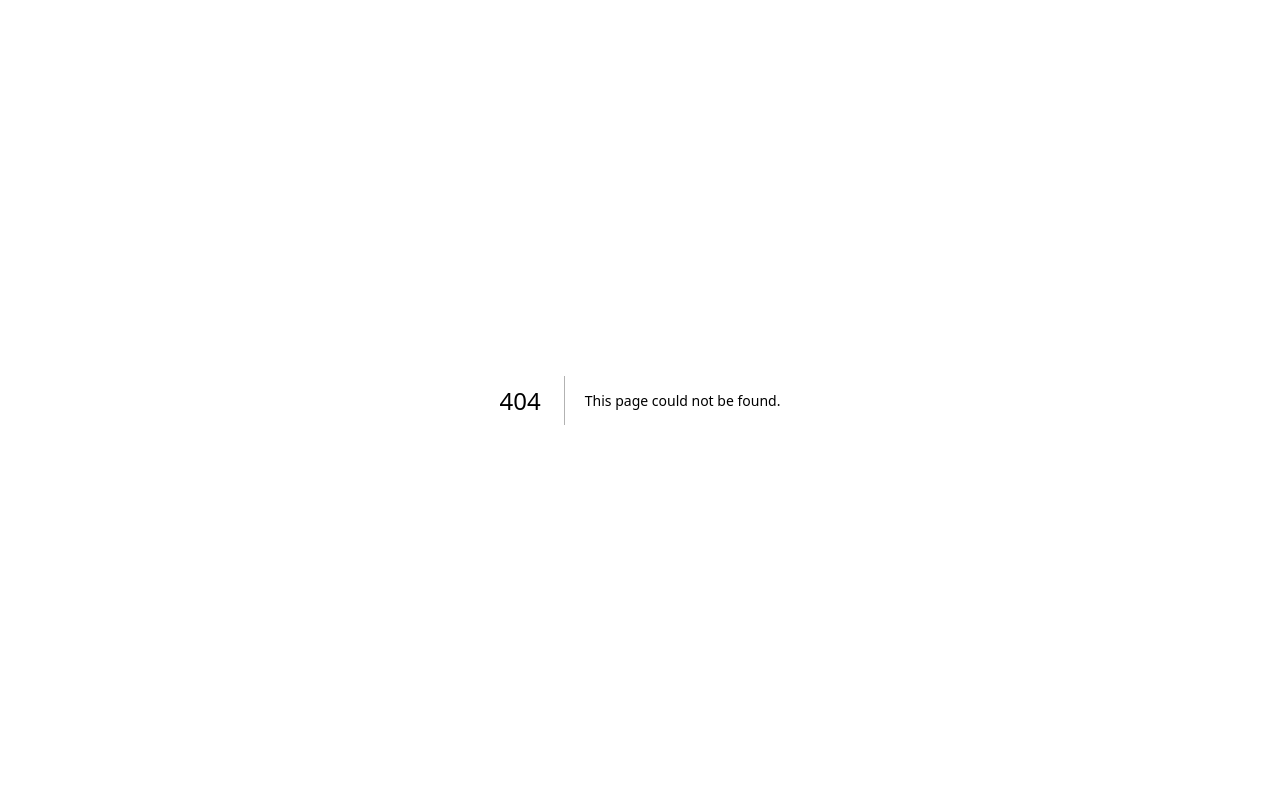
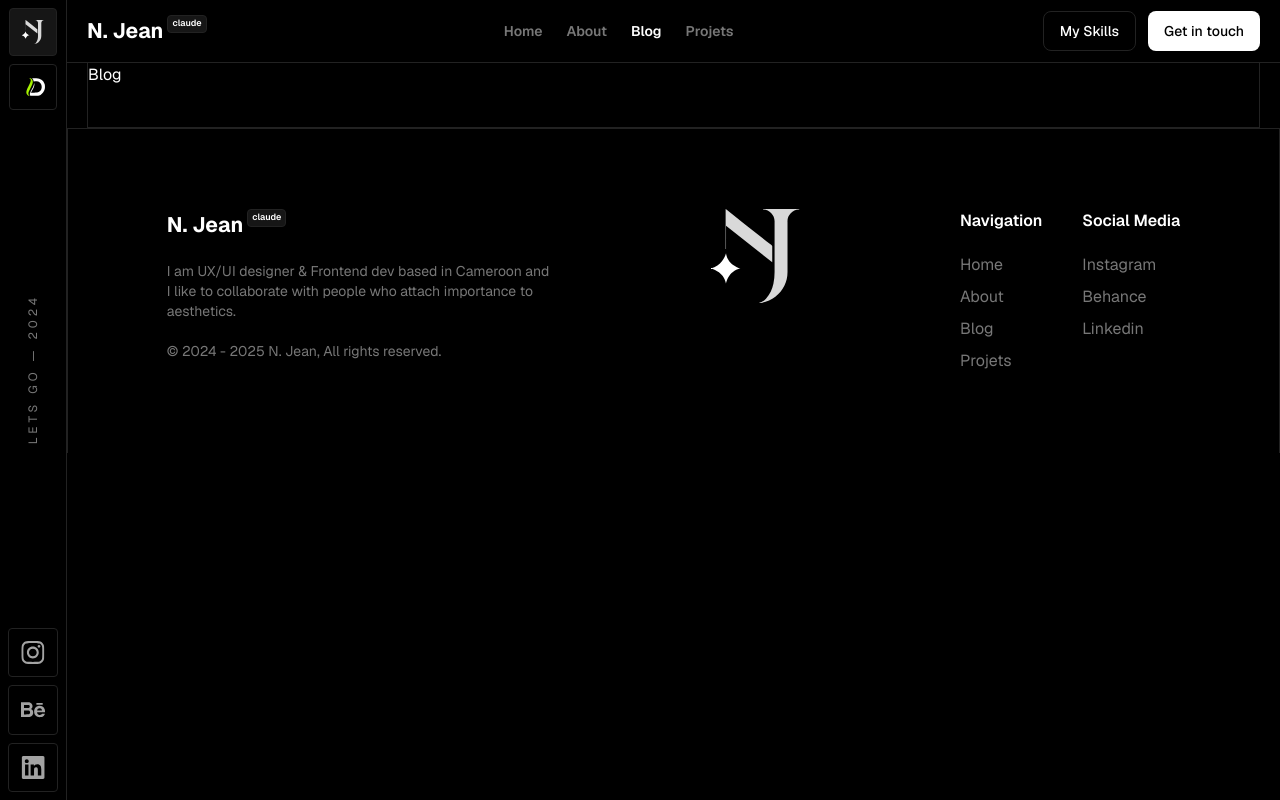
Before and after one commit to TeddyMedjio/mizkoclone, a Next.js app: page /blog in a window 1280 px wide. Before the commit this address had no page. Built offline with nearby package versions, Linux system fonts and the light colour scheme; a web font is replaced by a local one.

Commit message:
blog page

```diff
--- /dev/null
+++ b/app/blog/page.jsx
@@ -0,0 +1,13 @@
+import ContentBlog from "@/components/ContentBlog";
+import NavLeft from "@/components/NavLeft";
+
+const page = () => {
+  return (
+    <div className="flex">
+      <NavLeft />
+      <ContentBlog />
+    </div>
+  );
+};
+
+export default page;
--- a/app/globals.css
+++ b/app/globals.css
@@ -6,6 +6,16 @@ body {
   color: #ffff;
   background: black;
   position: relative;
+}
+
+::-moz-selection {
+  color: black;
+  background: white;
+}
+
+::selection {
+  color: black;
+  background: white;
 }
 
 @tailwind base;
@@ -98,7 +108,4 @@ body {
   * {
     @apply border-border;
   }
-  /* body {
-    @apply bg-background text-foreground;
-  } */
 }
--- /dev/null
+++ b/components/Blog.jsx
@@ -0,0 +1,11 @@
+const Blog = () => {
+  return (
+    <div className="px-0 md:px-5">
+      <div className="pb-10 border-x border-[#222222] border-b 2xl:w-[70%] 2xl:mx-auto">
+        <h2>Blog</h2>
+      </div>
+    </div>
+  );
+};
+
+export default Blog;
--- /dev/null
+++ b/components/ContentBlog.jsx
@@ -0,0 +1,15 @@
+import Navbar from "./Navbar";
+import Footer from "./Footer";
+import Blog from "./Blog";
+
+const ContentBlog = () => {
+  return (
+    <div className="w-full">
+      <Navbar />
+      <Blog />
+      <Footer />
+    </div>
+  );
+};
+
+export default ContentBlog;
--- a/components/Footer.jsx
+++ b/components/Footer.jsx
@@ -49,6 +49,12 @@ const Footer = () => {
                 About
               </Link>
               <Link
+                href="/blog"
+                className="hover:text-white transition-all duration-300"
+              >
+                Blog
+              </Link>
+              <Link
                 target="_blank"
                 href="https://scarfacedigitalagency.vercel.app/work"
                 className="hover:text-white transition-all duration-300"
--- a/components/MobileMenu.jsx
+++ b/components/MobileMenu.jsx
@@ -31,6 +31,9 @@ const MobileMenu = () => {
                   <SheetClose asChild>
                     <Link href="/about">About</Link>
                   </SheetClose>
+                  <SheetClose asChild>
+                    <Link href="/blog">Blog</Link>
+                  </SheetClose>
 
                   <Link
                     href="https://scarfacedigitalagency.vercel.app/work"
--- a/constants/index.jsx
+++ b/constants/index.jsx
@@ -2,6 +2,7 @@
 export const NAV_LINKS = [
   { href: "/", key: "home", label: "Home" },
   { href: "/about", key: "about ", label: "About " },
+  { href: "/blog", key: "log ", label: "Blog " },
   {
     href: "https://scarfacedigitalagency.vercel.app/work",
     key: "courses",
```
